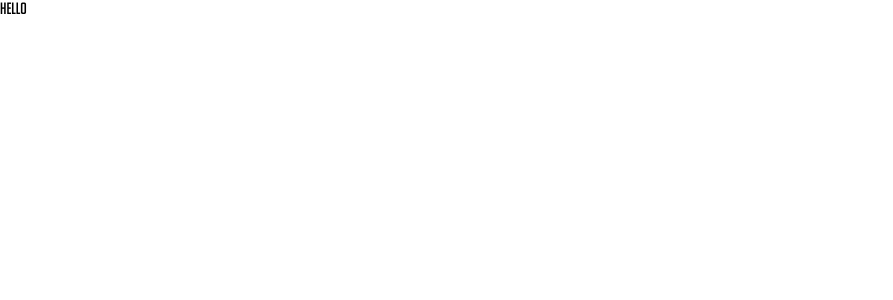
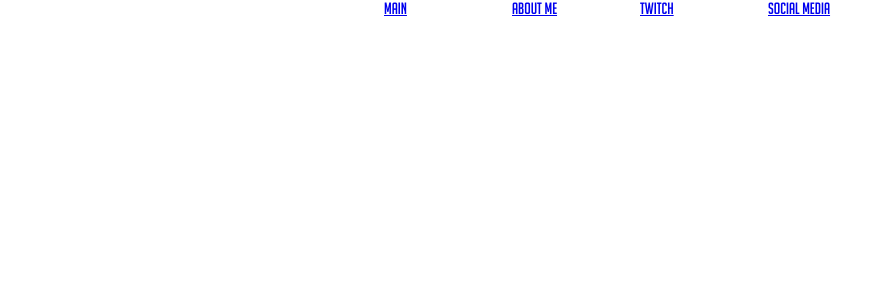
Before and after one commit to KLawsonDevelopment/iammanny, a React (Create React App) app: page / in a window 1280 px wide. Shown: the top 300 px of the page, without its empty margins (0-893 px from the left). Built offline with nearby package versions, Linux system fonts and the light colour scheme.

Commit message:
Created the skeleton of the nav bar after figuring out CSS grid.

```diff
--- a/src/App.js
+++ b/src/App.js
@@ -1,7 +1,7 @@
 import React from 'react';
 import './App.css';
 import { BrowserRouter as Router, Route, Switch } from 'react-router-dom';
-import Main from './components/main';
+import NavBar from './components/NavBar'
 
 
 function App() {
@@ -9,7 +9,7 @@ function App() {
 
     // Initial router setup to controll what order the Components go into.
     <Router>
-      <Main></Main>
+      <NavBar></NavBar>
     </Router>
   );
 }
--- /dev/null
+++ b/src/components/NavBar.js
@@ -0,0 +1,16 @@
+import React, { Component } from 'react';
+
+class navbar extends Component {
+    render() {
+        return (
+            <div className='navBar'>
+                <a href='#' className='mainLink'>Main</a>
+                <a href='#' className='aboutLink'>About Me</a>
+                <a href='#' className='twitchLink'>Twitch</a>
+                <a href='#' className='socialLink'>Social Media</a>
+            </div>
+        );
+    }
+}
+
+export default navbar;
--- a/src/components/main.js
+++ /dev/null
@@ -1,13 +0,0 @@
-import React, { Component } from 'react';
-
-class main extends Component {
-    render() {
-        return (
-            <div>
-                Hello
-            </div>
-        );
-    }
-}
-
-export default main;
--- a/src/index.css
+++ b/src/index.css
@@ -12,3 +12,26 @@ body {
   margin: 0;
   font-family: 'BigNoodleTilting';
 }
+
+
+.navBar {
+  display: grid;
+  grid-template-columns: 30vw 10vw 10vw 10vw 10vw 30vw;
+  grid-template-rows: 30px;
+}
+
+.mainLink {
+  grid-column: 2;
+}
+
+.aboutLink {
+  grid-column: 3;
+}
+
+.twitchLink {
+  grid-column: 4;
+}
+
+.socialLink{
+  grid-column: 5;
+}
```
